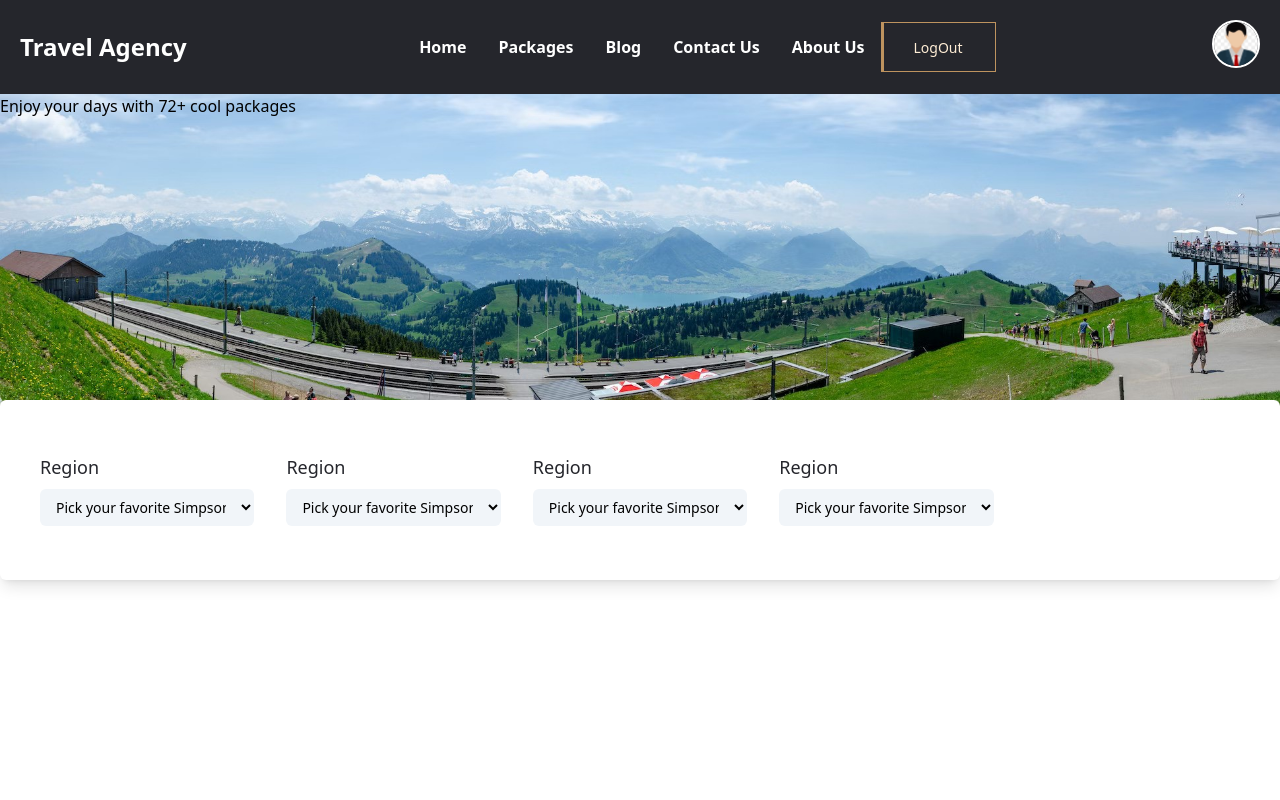
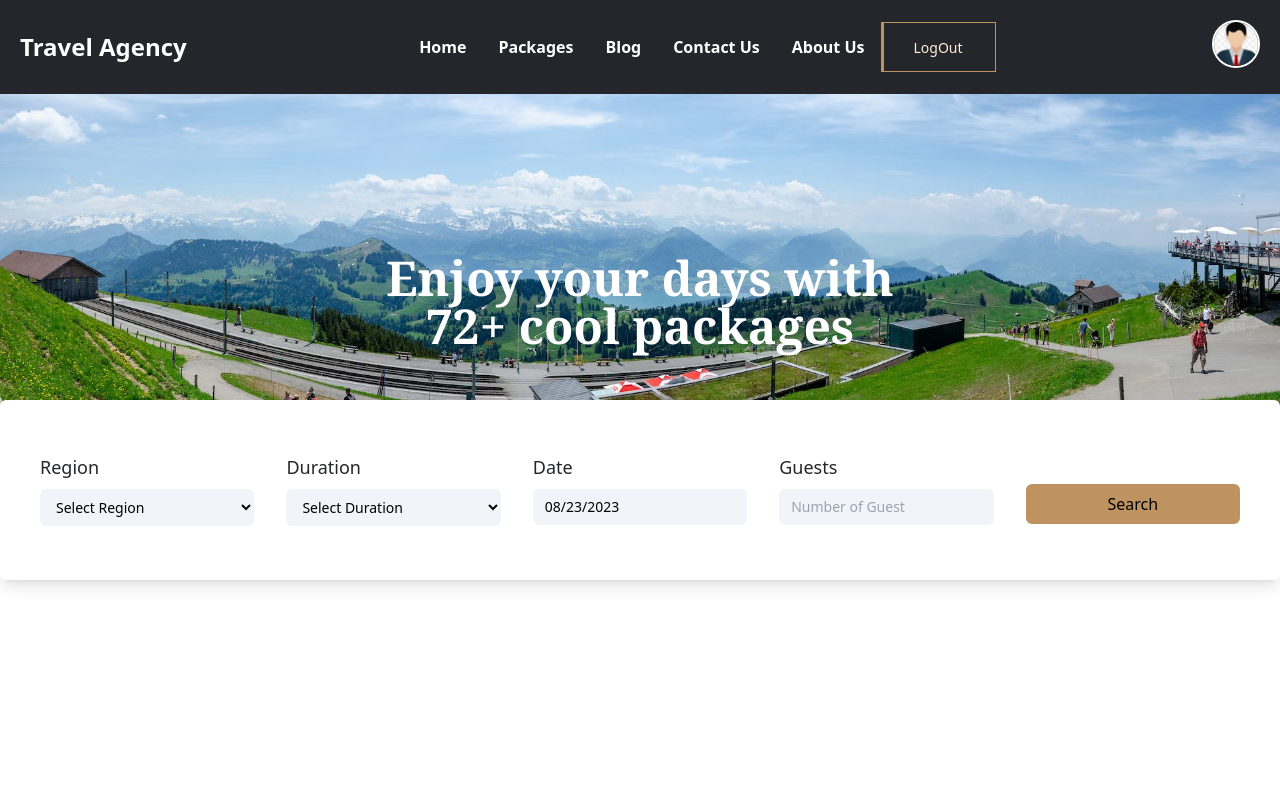
Before and after one commit to git-sujon/travel-agencies-all-in-one-place, a Next.js app: page /packages in a window 1280 px wide. Shown: the top 800 px of the page. Built offline with nearby package versions, Linux system fonts and the light colour scheme.

Commit message:
packages banner added and filtering

```diff
--- a/package.json
+++ b/package.json
@@ -23,6 +23,7 @@
     "next": "13.4.19",
     "postcss": "8.4.28",
     "react": "18.2.0",
+    "react-datepicker": "^4.16.0",
     "react-dom": "18.2.0",
     "react-fast-marquee": "^1.6.0",
     "react-hook-form": "^7.45.4",
--- /dev/null
+++ b/src/components/UI/packagesFiltering/PackagesFiltering.jsx
@@ -0,0 +1,70 @@
+import React, { useState } from "react";
+import DatePicker from "react-datepicker";
+import "react-datepicker/dist/react-datepicker.css";
+
+const PackagesFiltering = () => {
+  const [startDate, setStartDate] = useState(new Date());
+  return (
+    <div className="w-full lg:px-5 2xl:px-8 grid gird-cols-3 lg:grid-cols-5 gap-5 lg:gap-8">
+      <div className="flex flex-col gap-2">
+        <label className="text-base lg:text-lg font-medium text-accent">
+          Region
+        </label>
+        {/* <input className='px-3 py-1 bg-slate-100 outline-none rounded-md text-sm' placeholder='Select Region'/> */}
+        <select className="px-3 py-2 bg-slate-100 outline-none rounded-md text-sm ">
+          <option disabled selected>
+            Select Region
+          </option>
+          <option>Homer</option>
+          <option>Marge</option>
+          <option>Bart</option>
+          <option>Lisa</option>
+          <option>Maggie</option>
+        </select>
+      </div>
+      <div className="flex flex-col gap-2">
+        <label className="text-base lg:text-lg font-medium text-accent">
+          Duration
+        </label>
+        {/* <input className='px-3 py-1 bg-slate-100 outline-none rounded-md text-sm' placeholder='Select Region'/> */}
+        <select className="px-3 py-2 bg-slate-100 outline-none rounded-md text-sm ">
+          <option disabled selected>
+            Select Duration
+          </option>
+          <option>1Days 1Night</option>
+          <option>2Days 2Night</option>
+          <option>3Days 2Night</option>
+          <option>5Days 4Night</option>
+          <option>10Days 10Night</option>
+        </select>
+      </div>
+      <div className="flex flex-col gap-2">
+        <label className="text-base lg:text-lg font-medium text-accent">
+          Date
+        </label>
+        {/* <input className='px-3 py-1 bg-slate-100 outline-none rounded-md text-sm' placeholder='Select Region'/> */}
+        <DatePicker
+          className="px-3 py-2 bg-slate-100 outline-none rounded-md text-sm w-full"
+          selected={startDate}
+          onChange={(date) => setStartDate(date)}
+        />
+      </div>
+      <div className="flex flex-col gap-2">
+        <label className="text-base lg:text-lg font-medium text-accent">
+          Guests
+        </label>
+        <input
+          className="px-3 py-2 bg-slate-100 outline-none rounded-md text-sm"
+          placeholder="Number of Guest"
+        />
+      </div>
+      <div className="flex w-full h-full items-center justify-center">
+        <button className="px-3 h-fit py-2 w-full bg-secondary hover:bg-primary duration-300 mt-7 rounded-md">
+          Search
+        </button>
+      </div>
+    </div>
+  );
+};
+
+export default PackagesFiltering;
--- a/src/pages/packages/index.tsx
+++ b/src/pages/packages/index.tsx
@@ -1,66 +1,18 @@
 import RootLayout from '@/components/layout/RootLayout';
 import Image from 'next/image';
 import React from 'react';
+import PackagesFiltering from '@/components/UI/packagesFiltering/PackagesFiltering';
 
 const PackagesPage = () => {
     return (
         <div className='w-full'>
             <div className='relative'>
-                <div className='absolute text-center'>
-                    <h1>Enjoy your days with 72+ cool packages</h1>
+                <div className='absolute text-center w-full h-full pt-[20vh]'>
+                    <h1 className='text-2xl lg:text-5xl font-bold font-serif text-white max-w-[600px] mx-auto'>Enjoy your days with 72+ cool packages</h1>
                 </div>
                 <Image src='/images/banner.jpg' alt='hero' width={1920} height={1000} className='w-full h-full' />
                 <div className='px-3 lg:px-5 2xl:px-0 h-[70px] md:h-[100px] lg:h-[130px] xl:h-[180px] bg-white shadow-lg absolute bottom-0 translate-y-1/2 container left-1/2 -translate-x-1/2 flex justify-center items-center rounded-md'>
-                    <div className='w-full lg:px-5 2xl:px-8 grid gird-cols-3 lg:grid-cols-5 gap-5 lg:gap-8'>
-                        <div className='flex flex-col gap-2'>
-                            <label className='text-base lg:text-lg font-medium text-accent'>Region</label>
-                            {/* <input className='px-3 py-1 bg-slate-100 outline-none rounded-md text-sm' placeholder='Select Region'/> */}
-                            <select className="px-3 py-2 bg-slate-100 outline-none rounded-md text-sm ">
-                                <option disabled selected>Pick your favorite Simpson</option>
-                                <option>Homer</option>
-                                <option>Marge</option>
-                                <option>Bart</option>
-                                <option>Lisa</option>
-                                <option>Maggie</option>
-                            </select>
-                        </div>
-                        <div className='flex flex-col gap-2'>
-                            <label className='text-base lg:text-lg font-medium text-accent'>Region</label>
-                            {/* <input className='px-3 py-1 bg-slate-100 outline-none rounded-md text-sm' placeholder='Select Region'/> */}
-                            <select className="px-3 py-2 bg-slate-100 outline-none rounded-md text-sm ">
-                                <option disabled selected>Pick your favorite Simpson</option>
-                                <option>Homer</option>
-                                <option>Marge</option>
-                                <option>Bart</option>
-                                <option>Lisa</option>
-                                <option>Maggie</option>
-                            </select>
-                        </div>
-                        <div className='flex flex-col gap-2'>
-                            <label className='text-base lg:text-lg font-medium text-accent'>Region</label>
-                            {/* <input className='px-3 py-1 bg-slate-100 outline-none rounded-md text-sm' placeholder='Select Region'/> */}
-                            <select className="px-3 py-2 bg-slate-100 outline-none rounded-md text-sm ">
-                                <option disabled selected>Pick your favorite Simpson</option>
-                                <option>Homer</option>
-                                <option>Marge</option>
-                                <option>Bart</option>
-                                <option>Lisa</option>
-                                <option>Maggie</option>
-                            </select>
-                        </div>
-                        <div className='flex flex-col gap-2'>
-                            <label className='text-base lg:text-lg font-medium text-accent'>Region</label>
-                            {/* <input className='px-3 py-1 bg-slate-100 outline-none rounded-md text-sm' placeholder='Select Region'/> */}
-                            <select className="px-3 py-2 bg-slate-100 outline-none rounded-md text-sm ">
-                                <option disabled selected>Pick your favorite Simpson</option>
-                                <option>Homer</option>
-                                <option>Marge</option>
-                                <option>Bart</option>
-                                <option>Lisa</option>
-                                <option>Maggie</option>
-                            </select>
-                        </div>
-                    </div>
+                    <PackagesFiltering></PackagesFiltering>
                 </div>
             </div>
         </div>
```
Also changed, not shown: 1 other file (tests, documents, lock files or other folders).
